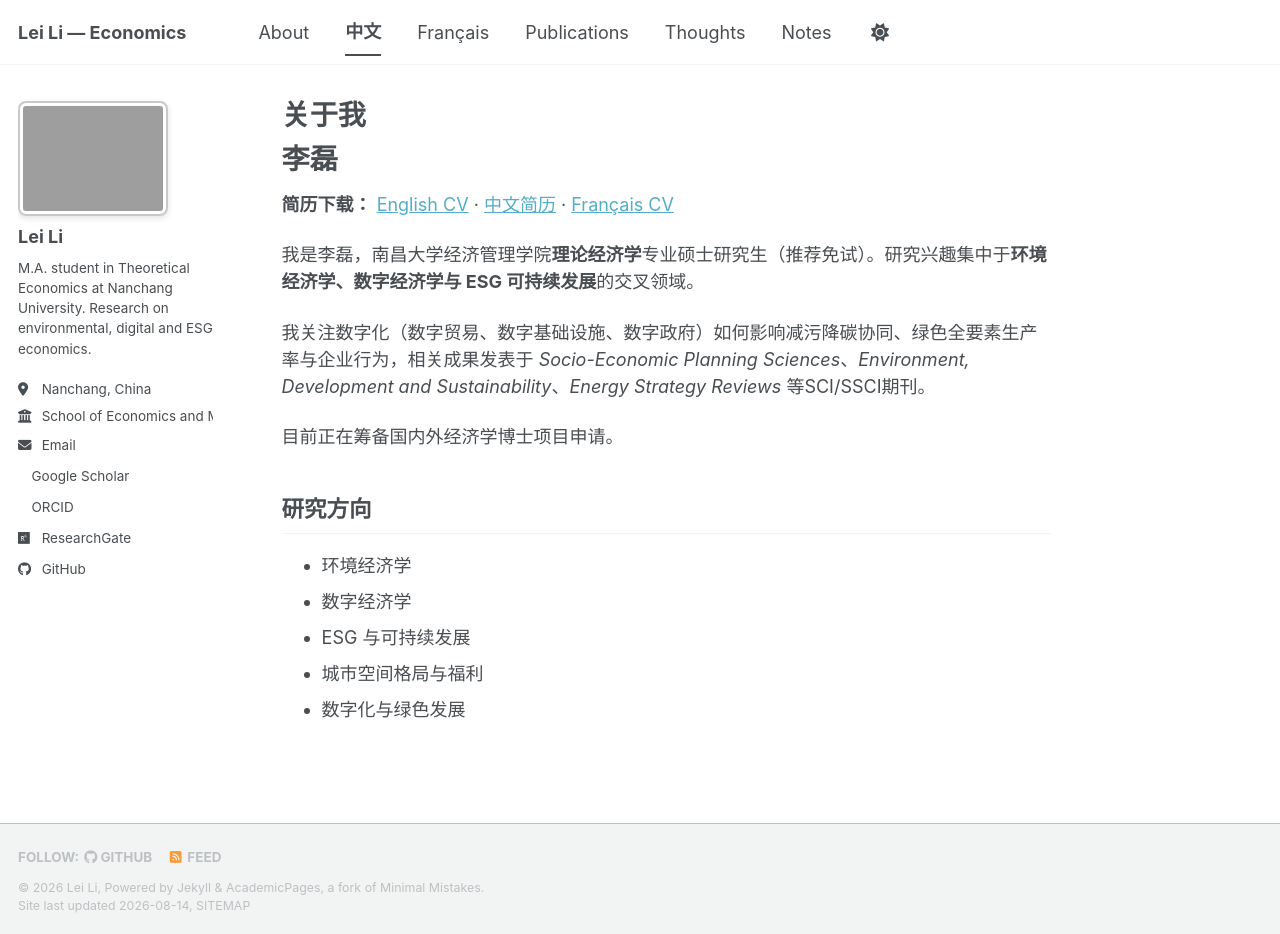
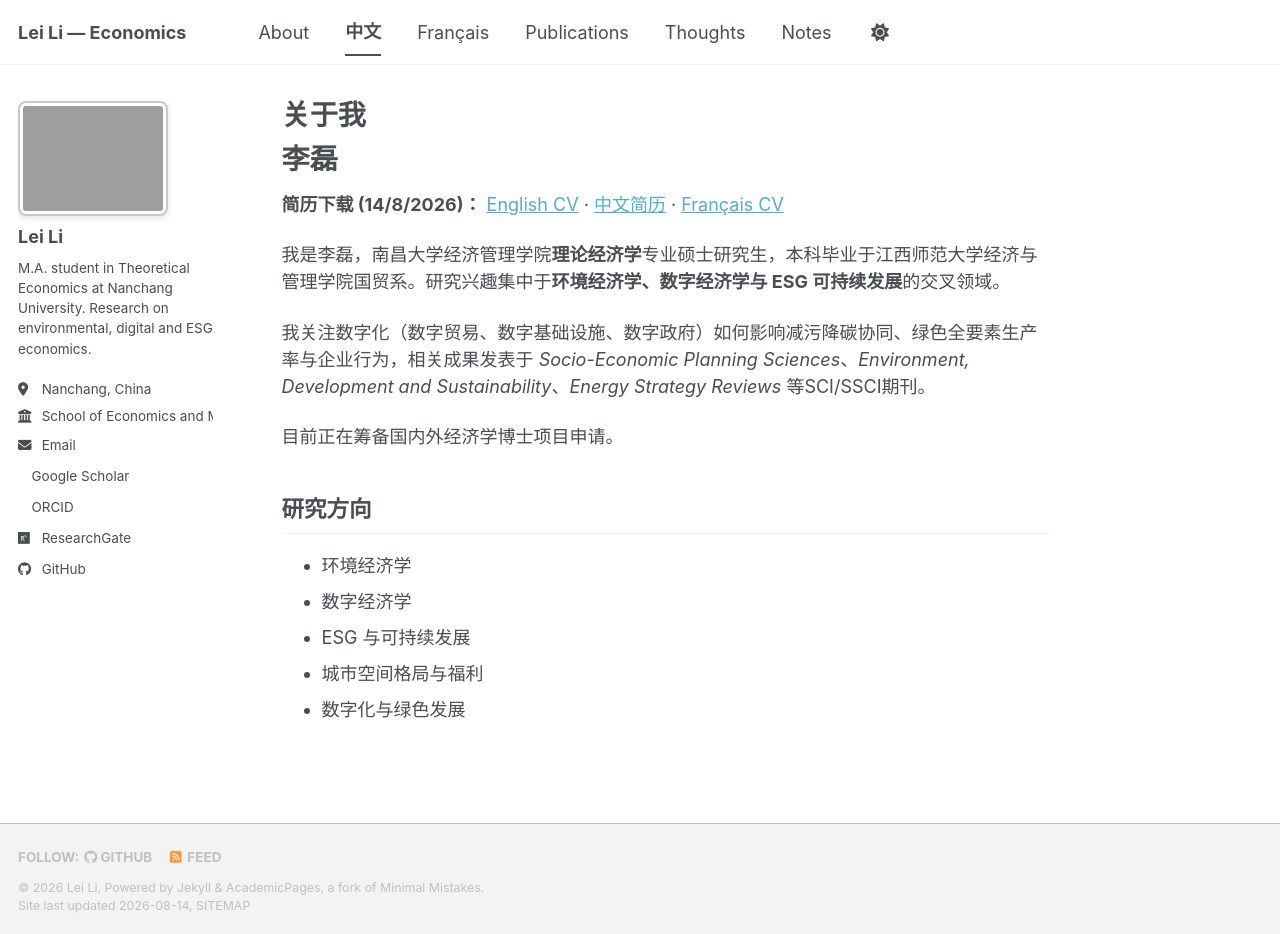
Before and after one commit to LeiLi-Econ/LeiLi-Econ.github.io, a Jekyll site: the page built from _pages/about_zh.md, in a window 1280 px wide and 934 px high. Built offline with Jekyll 4.4.1, drawn with Linux system fonts in a browser that asks for light colours; a style sheet for code colours, icons or effects is not loaded.

Commit message:
Revise CV download date and education information
Updated the CV download date and added educational background details.

```diff
--- a/_pages/about_zh.md
+++ b/_pages/about_zh.md
@@ -6,9 +6,9 @@ author_profile: true
 
 # 李磊
 
-**简历下载：** [English CV](https://LeiLi-Econ.github.io/files/Lei_Li_CV_EN.pdf) · [中文简历](https://LeiLi-Econ.github.io/files/Lei_Li_CV_CN.pdf) · [Français CV](https://LeiLi-Econ.github.io/files/Lei_Li_CV_FR.pdf)
+**简历下载 (14/8/2026)：** [English CV](https://LeiLi-Econ.github.io/files/Lei_Li_CV_EN.pdf) · [中文简历](https://LeiLi-Econ.github.io/files/Lei_Li_CV_CN.pdf) · [Français CV](https://LeiLi-Econ.github.io/files/Lei_Li_CV_FR.pdf)
 
-我是李磊，南昌大学经济管理学院**理论经济学**专业硕士研究生（推荐免试）。研究兴趣集中于**环境经济学、数字经济学与 ESG 可持续发展**的交叉领域。
+我是李磊，南昌大学经济管理学院**理论经济学**专业硕士研究生，本科毕业于江西师范大学经济与管理学院国贸系。研究兴趣集中于**环境经济学、数字经济学与 ESG 可持续发展**的交叉领域。
 
 我关注数字化（数字贸易、数字基础设施、数字政府）如何影响减污降碳协同、绿色全要素生产率与企业行为，相关成果发表于 *Socio-Economic Planning Sciences*、*Environment, Development and Sustainability*、*Energy Strategy Reviews* 等SCI/SSCI期刊。
 
```
